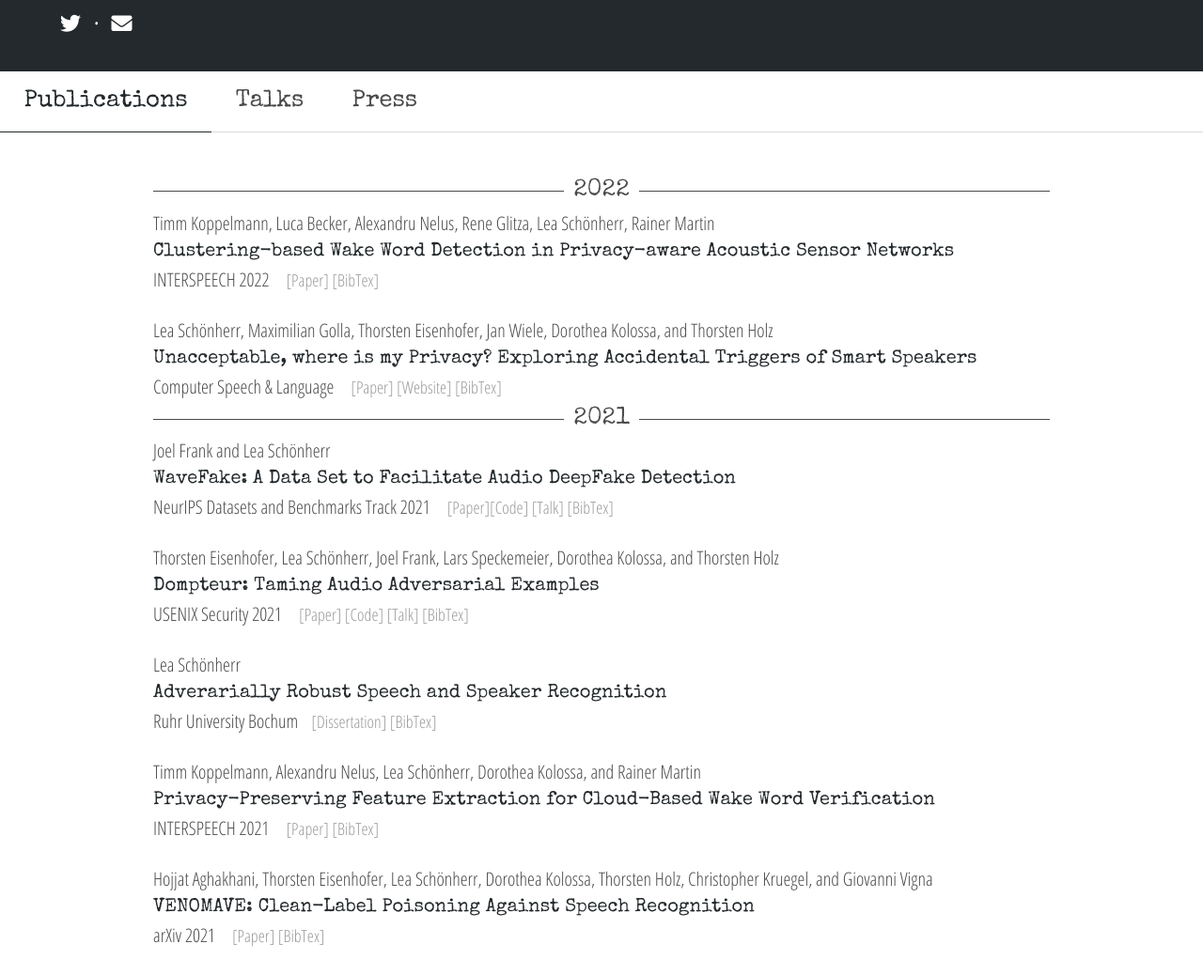
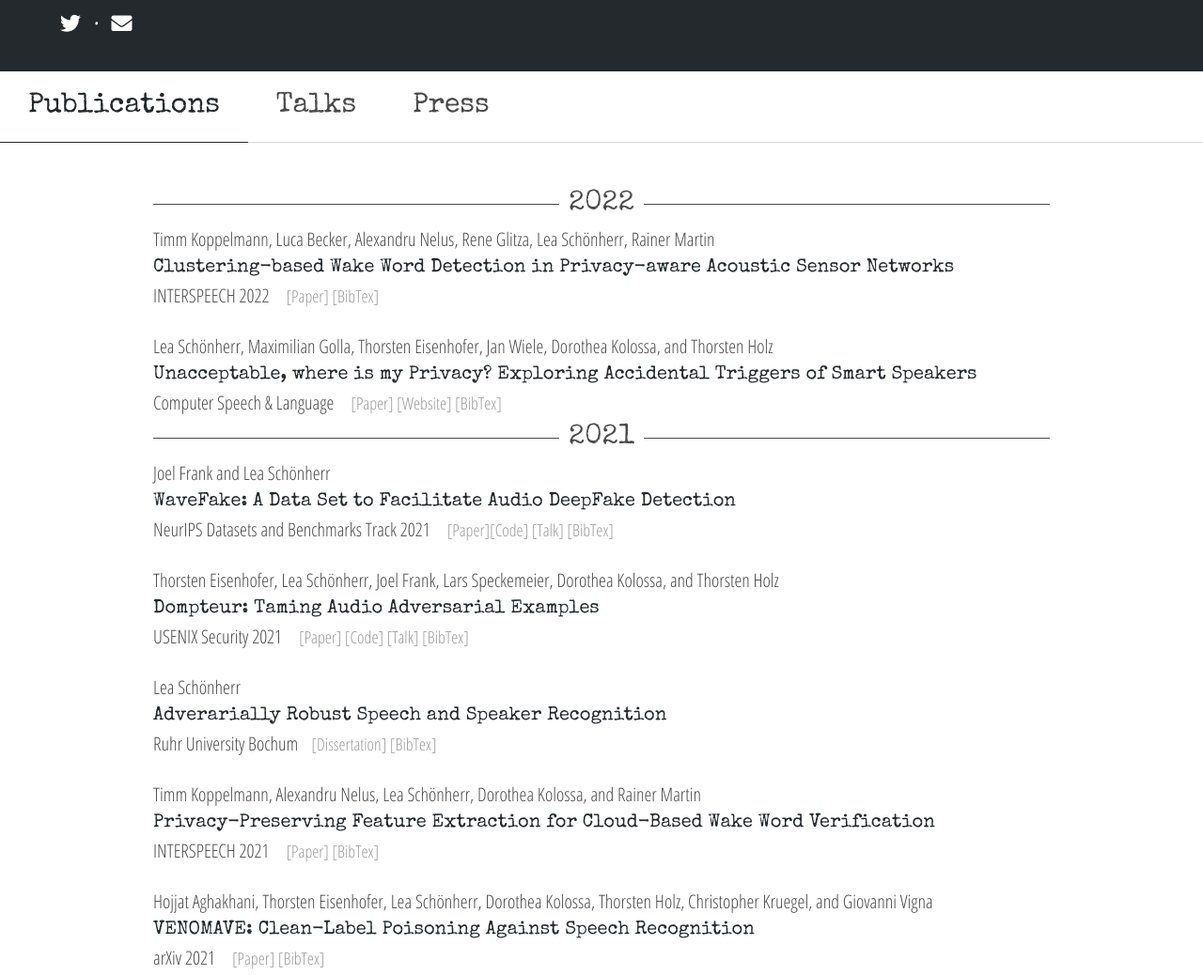
Before and after one commit to lealeasch/website, a plain HTML site: page index.html in a window 1280 px wide. Shown: the part 748-1786 px from the top of the page at 94% size. Drawn offline with nearby package versions, Linux system fonts and the light colour scheme.

Commit message:
fixed font size

```diff
--- a/index.html
+++ b/index.html
@@ -77,7 +77,7 @@
   top: 0;
   background-color: white;
   padding: 0px;
-  font-family: 'Special Elite', cursive; font-size:2vw;">
+  font-family: 'Special Elite', cursive; font-size:30px;">
   <ul>
     <li class="is-active"><a href="./index.html#tabs">Publications</a></li>
     <li><a href="./talks.html#tabs">Talks</a></li>
--- a/style.css
+++ b/style.css
@@ -3,7 +3,6 @@
   font-size: 30px;
   display: flex;
   flex-direction: row;
-  font-size:2vw;
 }
 
 .body h1:before, h1:after{
```
Also changed, not shown: press.html (+1 -1 lines), talks.html (+1 -1 lines).
